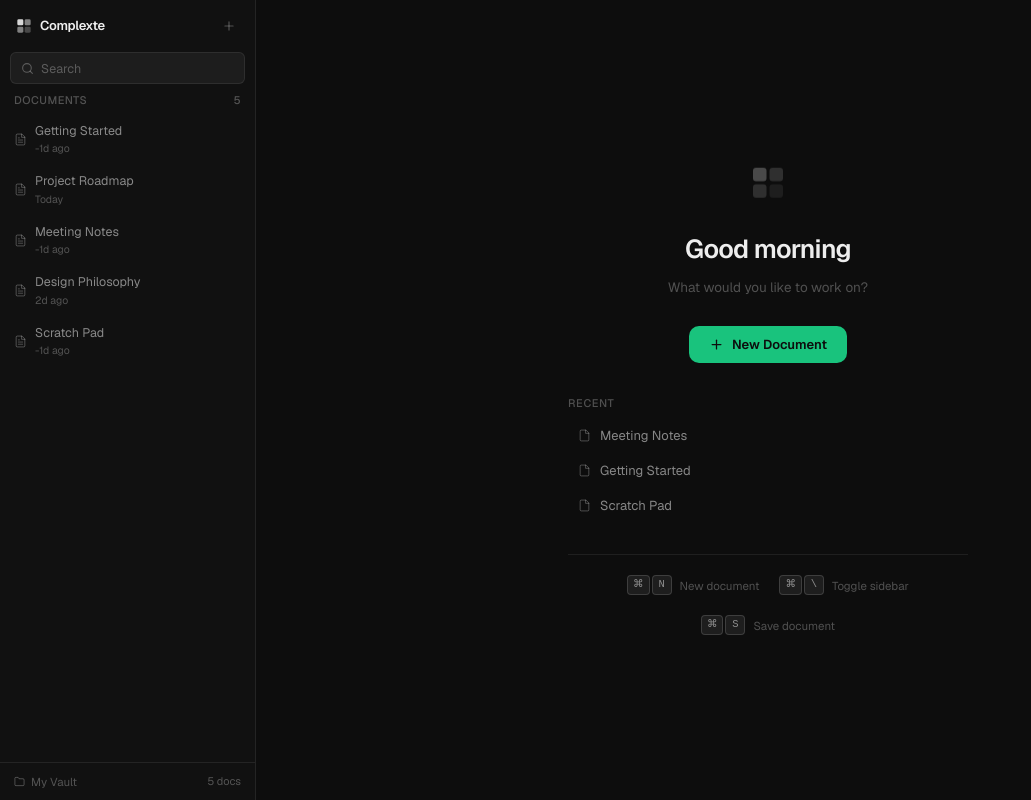
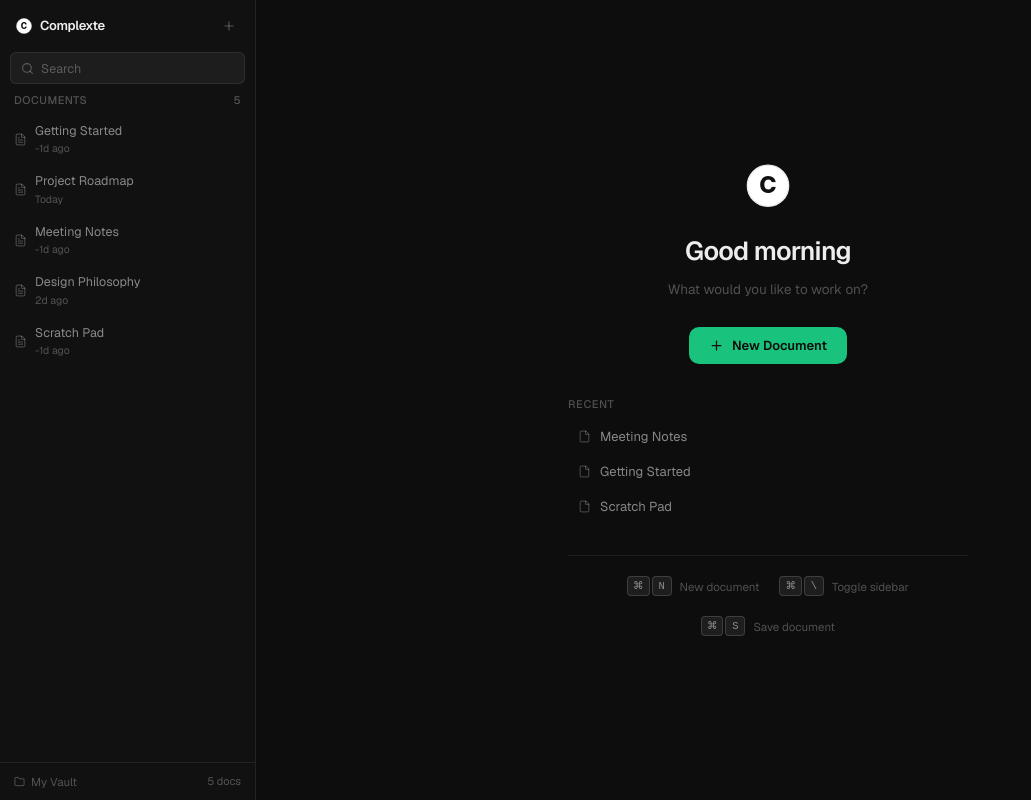
Before and after one commit to brianzliu/complexte, a React (Vite) app: page / in a window 1280 px wide. Shown: the whole page, without its empty margins (0-1031 px from the left). Built offline with nearby package versions, Linux system fonts and the light colour scheme; a web font is replaced by a local one.

Commit message:
Fix welcome drag region and app logo

```diff
--- a/src/main/index.ts
+++ b/src/main/index.ts
@@ -1,5 +1,9 @@
 import { app, BrowserWindow, shell } from 'electron'
 import { join } from 'path'
+
+const appIconPath = process.env['ELECTRON_RENDERER_URL']
+  ? join(__dirname, '../../src/renderer/public/favicon.svg')
+  : join(__dirname, '../renderer/favicon.svg')
 
 function createWindow(): void {
   const win = new BrowserWindow({
@@ -7,6 +11,7 @@ function createWindow(): void {
     height: 800,
     minWidth: 860,
     minHeight: 560,
+    icon: appIconPath,
     titleBarStyle: 'hiddenInset',
     trafficLightPosition: { x: 16, y: 18 },
     backgroundColor: '#0d0d0d',
--- a/src/renderer/index.html
+++ b/src/renderer/index.html
@@ -4,6 +4,7 @@
     <meta charset="UTF-8" />
     <meta name="viewport" content="width=device-width, initial-scale=1.0" />
     <title>Complexte</title>
+    <link rel="icon" type="image/svg+xml" href="/favicon.svg" />
     <link rel="preconnect" href="https://fonts.bunny.net" />
     <link
       href="https://fonts.bunny.net/css?family=geist:300,400,500,600,700|geist-mono:400,500&display=swap"
--- a/src/renderer/src/components/Sidebar.tsx
+++ b/src/renderer/src/components/Sidebar.tsx
@@ -104,12 +104,7 @@ export default function Sidebar({ onNewDocument }: SidebarProps) {
       {/* ── Header ── */}
       <div className="sidebar-header">
         <div className="app-brand">
-          <svg width="16" height="16" viewBox="0 0 24 24" fill="none">
-            <rect x="2" y="2" width="9" height="9" rx="2" fill="currentColor" opacity="0.9" />
-            <rect x="13" y="2" width="9" height="9" rx="2" fill="currentColor" opacity="0.5" />
-            <rect x="2" y="13" width="9" height="9" rx="2" fill="currentColor" opacity="0.5" />
-            <rect x="13" y="13" width="9" height="9" rx="2" fill="currentColor" opacity="0.25" />
-          </svg>
+          <img className="app-brand-logo" src="/favicon.svg" alt="" draggable={false} />
           <span className="app-brand-name">Complexte</span>
         </div>
 
--- a/src/renderer/src/routes/index.tsx
+++ b/src/renderer/src/routes/index.tsx
@@ -25,12 +25,7 @@ export default function IndexPage() {
     <div className="welcome-page">
       <div className="welcome-inner">
         <div className="welcome-logo">
-          <svg width="36" height="36" viewBox="0 0 24 24" fill="none">
-            <rect x="2" y="2" width="9" height="9" rx="2" fill="currentColor" opacity="0.9" />
-            <rect x="13" y="2" width="9" height="9" rx="2" fill="currentColor" opacity="0.5" />
-            <rect x="2" y="13" width="9" height="9" rx="2" fill="currentColor" opacity="0.5" />
-            <rect x="13" y="13" width="9" height="9" rx="2" fill="currentColor" opacity="0.25" />
-          </svg>
+          <img src="/favicon.svg" alt="Complexte" draggable={false} />
         </div>
 
         <h1 className="welcome-greeting">{greeting()}</h1>
--- a/src/renderer/src/styles/global.css
+++ b/src/renderer/src/styles/global.css
@@ -173,6 +173,13 @@ input, textarea {
   font-weight: 600;
   letter-spacing: -0.3px;
   color: var(--text-1);
+}
+
+.app-brand-logo {
+  width: 16px;
+  height: 16px;
+  display: block;
+  flex-shrink: 0;
 }
 
 /* Search */
@@ -890,6 +897,7 @@ input, textarea {
   height: 100%;
   padding: 40px;
   animation: pageFadeIn 250ms var(--ease) both;
+  -webkit-app-region: drag;
 }
 
 .welcome-inner {
@@ -902,9 +910,16 @@ input, textarea {
 }
 
 .welcome-logo {
-  color: var(--text-3);
+  width: 44px;
+  height: 44px;
   margin-bottom: 24px;
   animation: logoFloat 6s ease-in-out infinite;
+}
+
+.welcome-logo img {
+  display: block;
+  width: 100%;
+  height: 100%;
 }
 
 @keyframes logoFloat {
```
Also changed, not shown: src/renderer/public/favicon.svg (added).
